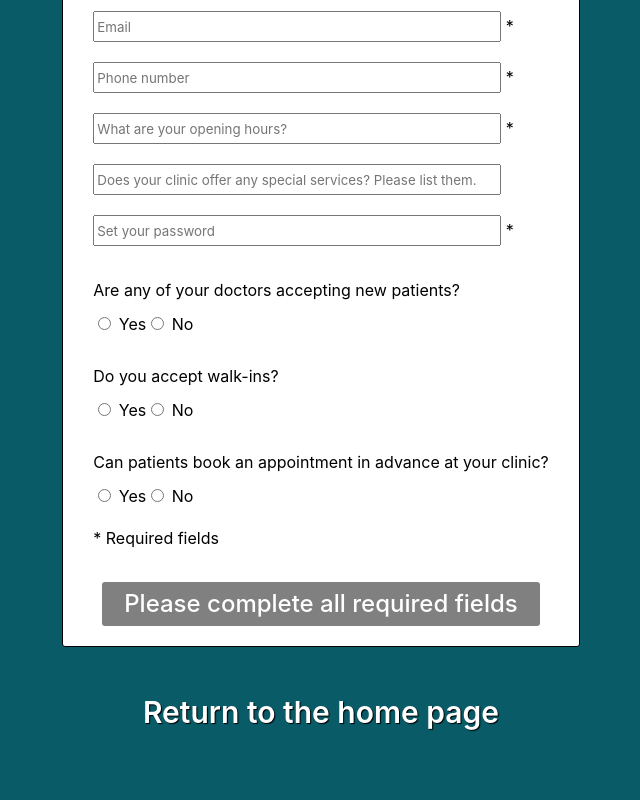
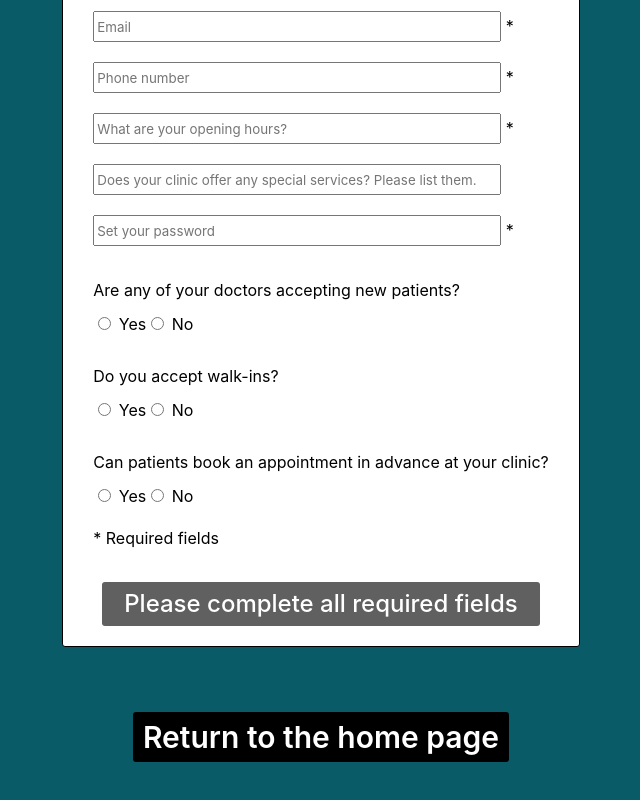
Before and after one commit to joni-sadler/Doctor-Finder, a React (Create React App) app in the folder frontend/: page /clinic_signup in a window 1280 px wide. Shown: the part 302-1102 px from the top of the page, without its empty margins (319-959 px from the left). Built offline with nearby package versions, Linux system fonts and the light colour scheme; what react-animations would draw is missing.

Commit message:
Minor style updates to signup pages

```diff
--- a/frontend/src/pages/ClinicSignup.js
+++ b/frontend/src/pages/ClinicSignup.js
@@ -246,7 +246,9 @@ const ClinicSignup = () => {
             </RegistrationMessaging>
           </div>
         )}
-        <LoginPrompt to={`/`}>Return to the home page</LoginPrompt>
+        <HomepagePrompt>
+          <HomePageText to={`/`}>Return to the home page</HomePageText>
+        </HomepagePrompt>
       </ContentWrapper>
     </Container>
   );
@@ -313,7 +315,7 @@ const SubmitButton = styled.button`
 const SubmitButtonInactive = styled.div`
   display: flex;
   justify-content: center;
-  background-color: grey;
+  background-color: #606060;
   color: white;
   border-radius: 3px;
   width: 90%;
@@ -327,13 +329,32 @@ const RegistrationMessaging = styled.p`
   font-weight: 600;
 `;
 
-const LoginPrompt = styled(NavLink)`
-  font-size: 30px;
+const ConfirmationText = styled.p`
+  font-size: 24px;
   font-weight: 600;
-  margin: 50px;
-  text-decoration: none;
+  padding-top: 20px;
   color: white;
   text-shadow: 1px 1px 1px #000000;
 `;
 
+const HomepagePrompt = styled.div`
+  display: flex;
+  flex-direction: column;
+  justify-content: center;
+  align-items: center;
+  margin-top: 50px;
+`;
+
+const HomePageText = styled(NavLink)`
+  background-color: black;
+  padding: 10px;
+  border-radius: 3px;
+  font-size: 30px;
+  font-weight: 600;
+  margin: 15px;
+  color: white;
+  text-decoration: none;
+  cursor: pointer;
+`;
+
 export default ClinicSignup;
--- a/frontend/src/pages/DoctorSignup.js
+++ b/frontend/src/pages/DoctorSignup.js
@@ -273,13 +273,15 @@ const DoctorSignup = () => {
         </SignupWrapper>
         {hasSubmittedInfo && (
           <div>
-            <RegistrationMessaging>
+            <ConfirmationText>
               Thank you for registering! Your info is now securely stored in our
               database.
-            </RegistrationMessaging>
+            </ConfirmationText>
           </div>
         )}
-        <LoginPrompt to={`/`}>Return to the home page</LoginPrompt>
+        <HomepagePrompt>
+          <HomePageText to={`/`}>Return to the home page</HomePageText>
+        </HomepagePrompt>
       </ContentWrapper>
     </Container>
   );
@@ -324,7 +326,6 @@ const Field = styled.div`
 
 const Text = styled.p`
   margin-left: 10px;
-  /* color: white; */
   cursor: pointer;
 `;
 
@@ -392,7 +393,7 @@ const SubmitButton = styled.button`
 const SubmitButtonInactive = styled.div`
   display: flex;
   justify-content: center;
-  background-color: grey;
+  background-color: #606060;
   color: white;
   border-radius: 3px;
   width: 90%;
@@ -401,18 +402,32 @@ const SubmitButtonInactive = styled.div`
   font-weight: 500;
 `;
 
-const RegistrationMessaging = styled.p`
-  font-size: 20px;
+const ConfirmationText = styled.p`
+  font-size: 24px;
   font-weight: 600;
-`;
-
-const LoginPrompt = styled(NavLink)`
-  font-size: 30px;
-  font-weight: 600;
-  margin: 50px;
-  text-decoration: none;
+  padding-top: 20px;
   color: white;
   text-shadow: 1px 1px 1px #000000;
 `;
 
+const HomepagePrompt = styled.div`
+  display: flex;
+  flex-direction: column;
+  justify-content: center;
+  align-items: center;
+  margin-top: 50px;
+`;
+
+const HomePageText = styled(NavLink)`
+  background-color: black;
+  padding: 10px;
+  border-radius: 3px;
+  font-size: 30px;
+  font-weight: 600;
+  margin: 15px;
+  color: white;
+  text-decoration: none;
+  cursor: pointer;
+`;
+
 export default DoctorSignup;
```
